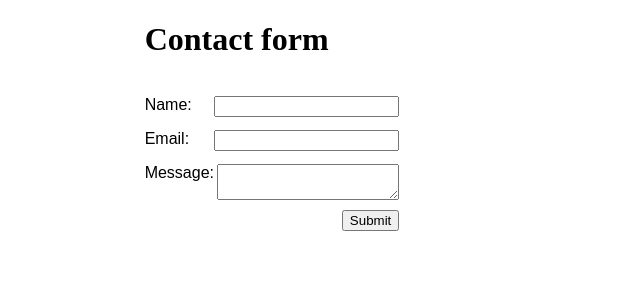
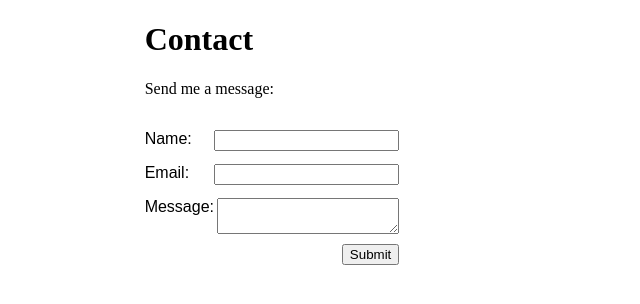
Before and after one commit to toonarmycaptain/toonarmycaptain_website, a Flask app: page /contact/ in a window 1280 px wide. Shown: the part 73-377 px from the top of the page, without its empty margins (0-640 px from the left). Run offline with Flask 2, Linux system fonts and the light colour scheme; parts of the project's set-up code (start-up, migrations or seed data) failed here and were passed over; some libraries are stand-ins or nearby versions.

Commit message:
Change title to 'Contact', add instruction.

```diff
--- a/toonarmycaptain_website/templates/contact.html
+++ b/toonarmycaptain_website/templates/contact.html
@@ -4,7 +4,8 @@
     {% block title %}Contact{% endblock %}
 {% endblock %}
 {% block body %}
-    <h1 class="line_breaking_title center_text_block">Contact form</h1>
+    <h1 class="line_breaking_title center_text_block">Contact</h1>
+    <p class="center_text_block">Send me a message:</p>
     <div class='contact_form'>
         {#        # This should have a contact form. Make it send me an email.#}
         {% from "_formhelper_macro.html" import render_field %}
```
